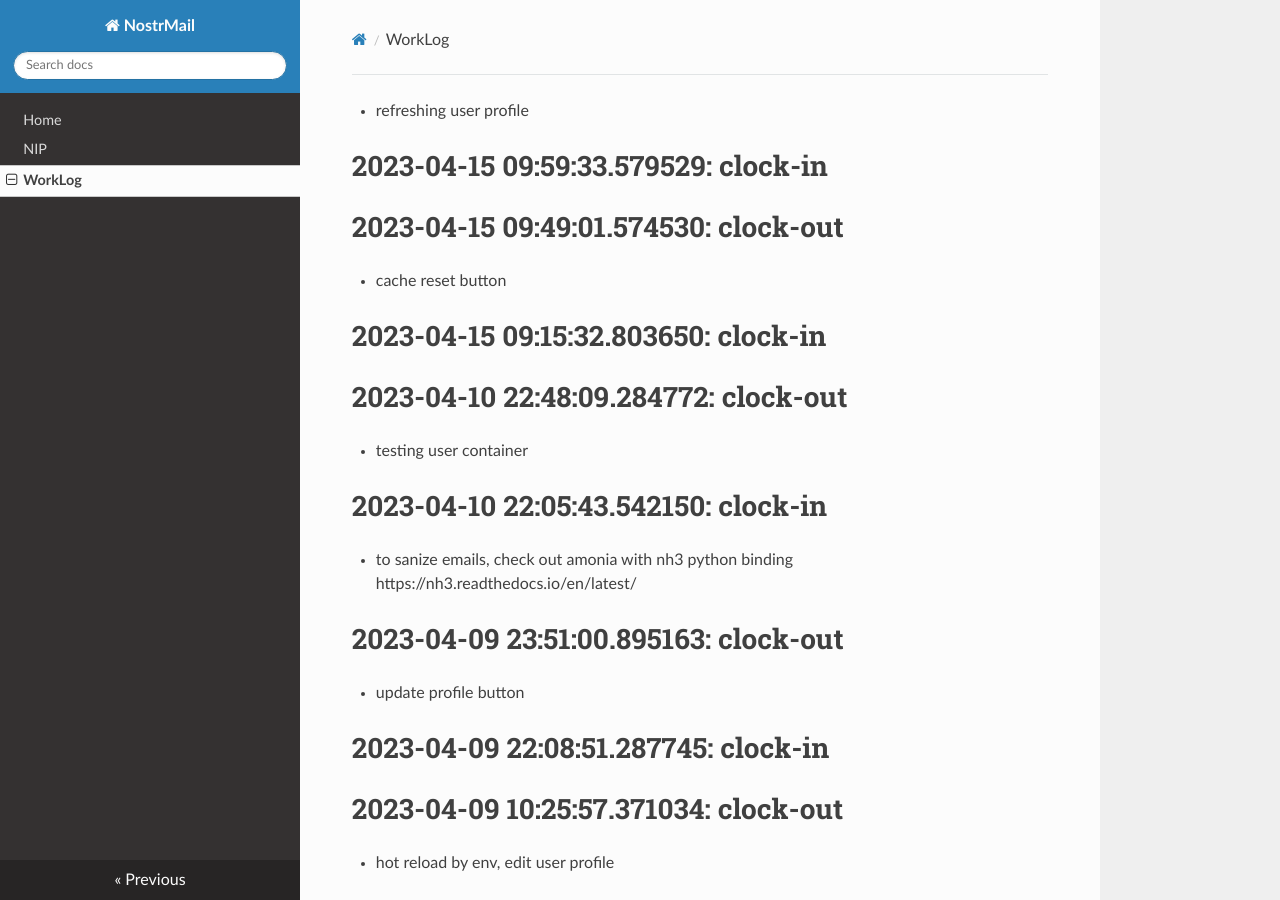
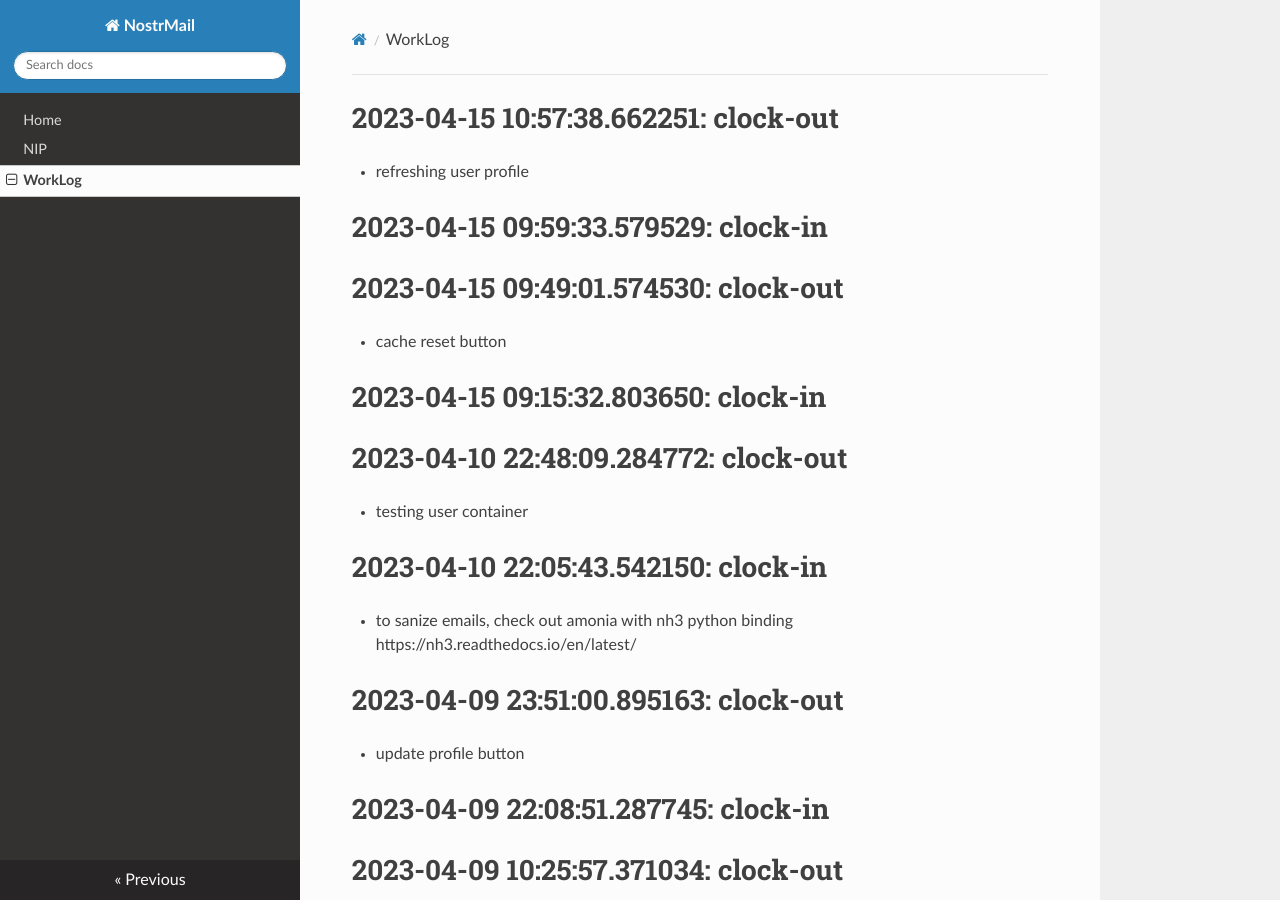
Before and after one commit to asherp/nostr-mail, an MkDocs documentation site: the page built from docs/WorkLog.md, in a window 1280 px wide and 900 px high. Built offline with MkDocs 1.6.1, drawn with Linux system fonts in a browser that asks for light colours; nearby versions of some CDN libraries.

Commit message:
clock-out

```diff
--- a/WorkLog.md
+++ b/WorkLog.md
@@ -1,3 +1,5 @@
+# 2023-04-15 10:57:38.662251: clock-out
+
 * refreshing user profile
 
 # 2023-04-15 09:59:33.579529: clock-in
```
